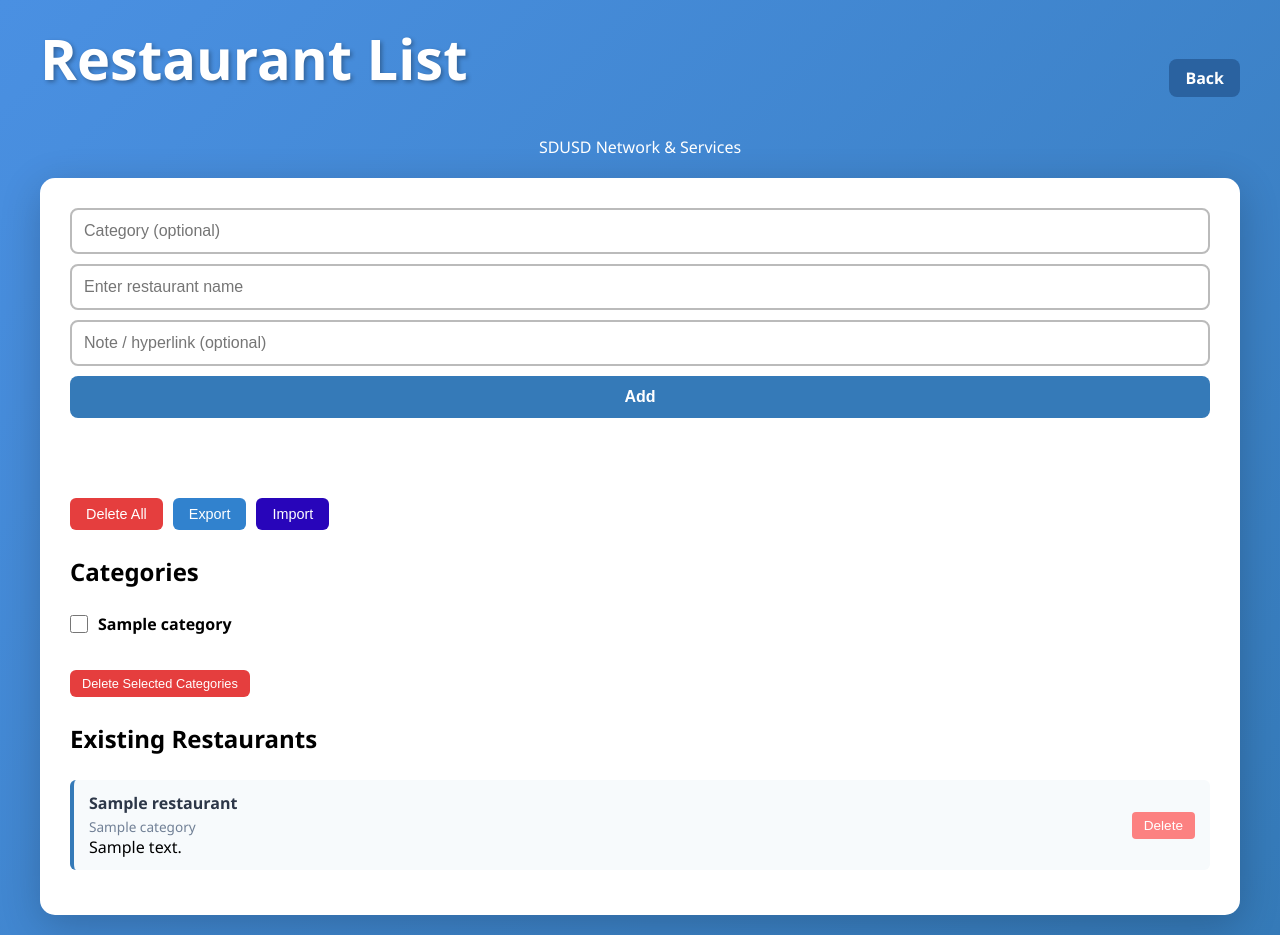
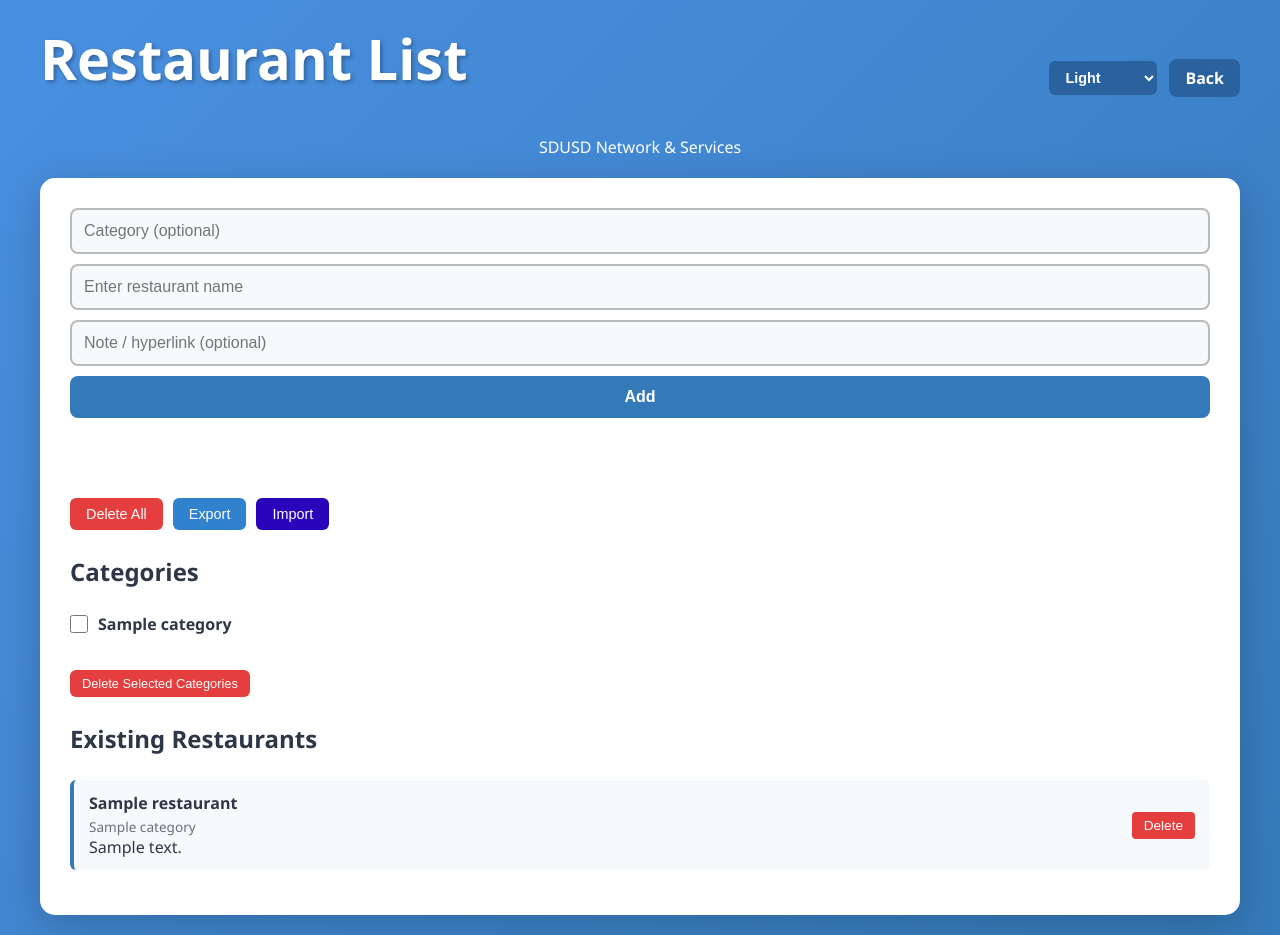
Before and after one commit to skywolfz/22.Lunch_Roulette, a Flask app: page /admin in a window 1280 px wide. Run offline with Flask 3, Linux system fonts and the light colour scheme; tables that the repository leaves empty hold one stand-in row (values such as "Sample post").

Commit message:
phase six: improved category dropdown with auto-save and themes

```diff
--- a/app/models.py
+++ b/app/models.py
@@ -37,3 +37,13 @@ class Stats(db.Model):
     __tablename__ = 'stats'
     key = db.Column(db.String(50), primary_key=True)
     value = db.Column(db.Integer, nullable=False, default=0)
+
+
+class Theme(db.Model):
+    __tablename__ = 'theme'
+    id = db.Column(db.Integer, primary_key=True)
+    name = db.Column(db.String(100), unique=True, nullable=False)
+    display_name = db.Column(db.String(100), nullable=False)
+
+    def to_dict(self):
+        return {'id': self.id, 'name': self.name, 'display_name': self.display_name}
--- a/app/routes.py
+++ b/app/routes.py
@@ -1,7 +1,7 @@
 from flask import Blueprint, render_template, request, jsonify
 import random
 from app import db
-from app.models import Restaurant, Category, Stats
+from app.models import Restaurant, Category, Stats, Theme
 
 main_bp = Blueprint('main', __name__)
 
@@ -207,3 +207,11 @@ def import_data():
     except Exception as e:
         db.session.rollback()
         return jsonify({'error': f'Import failed: {str(e)}'}), 500
+
+
+# Theme endpoints
+@main_bp.route('/api/themes', methods=['GET'])
+def get_themes():
+    """Get all available themes"""
+    themes = Theme.query.all()
+    return jsonify([t.to_dict() for t in themes])
--- a/app/static/style.css
+++ b/app/static/style.css
@@ -4,9 +4,96 @@
     box-sizing: border-box;
 }
 
+:root {
+    --primary-color: #4a90e2;
+    --primary-dark: #357ab8;
+    --primary-darker: #224f88;
+    --primary-light: #f0f4ff;
+    --secondary-color: #2a62a0;
+    --text-primary: white;
+    --text-secondary: #2d3748;
+    --border-color: #bbb;
+    --hover-bg: #edf2f7;
+    --error-color: #e53e3e;
+    --success-color: #2d7a3c;
+    --info-color: #3182ce;
+    --warning-color: #2805ba;
+    --bg-primary: white;
+    --bg-secondary: #f7fafc;
+}
+
+body.theme-dark {
+    --primary-color: #1a202c;
+    --primary-dark: #2d3748;
+    --primary-darker: #4a5568;
+    --primary-light: #2d3748;
+    --secondary-color: #4a5568;
+    --text-primary: #e2e8f0;
+    --text-secondary: #cbd5e0;
+    --border-color: #4a5568;
+    --hover-bg: #2d3748;
+    --bg-primary: #1a202c;
+    --bg-secondary: #2d3748;
+}
+
+body.theme-nord {
+    --primary-color: #5e81ac;
+    --primary-dark: #4c566a;
+    --primary-darker: #3b4252;
+    --secondary-color: #81a1c1;
+    --text-primary: #eceff4;
+    --text-secondary: #d8dee9;
+    --border-color: #4c566a;
+    --hover-bg: #3b4252;
+    --bg-primary: #2e3440;
+    --bg-secondary: #3b4252;
+}
+
+body.theme-dracula {
+    --primary-color: #44475a;
+    --primary-dark: #282a36;
+    --primary-darker: #1e1f29;
+    --secondary-color: #6272a4;
+    --text-primary: #f8f8f2;
+    --text-secondary: #f8f8f2;
+    --border-color: #44475a;
+    --hover-bg: #44475a;
+    --error-color: #ff5555;
+    --success-color: #50fa7b;
+    --info-color: #8be9fd;
+    --bg-primary: #282a36;
+    --bg-secondary: #44475a;
+}
+
+body.theme-solarized {
+    --primary-color: #268bd2;
+    --primary-dark: #073642;
+    --primary-darker: #002b36;
+    --secondary-color: #2aa198;
+    --text-primary: #93a1a1;
+    --text-secondary: #586e75;
+    --border-color: #073642;
+    --hover-bg: #073642;
+    --bg-primary: #fdf6e3;
+    --bg-secondary: #eee8d5;
+}
+
+body.theme-ocean {
+    --primary-color: #0074d9;
+    --primary-dark: #004085;
+    --primary-darker: #003366;
+    --secondary-color: #2196f3;
+    --text-primary: #ffffff;
+    --text-secondary: #2c3e50;
+    --border-color: #2196f3;
+    --hover-bg: #e3f2fd;
+    --bg-primary: #f0f5ff;
+    --bg-secondary: #e8f0ff;
+}
+
 body {
     font-family: 'Segoe UI', Tahoma, Geneva, Verdana, sans-serif;
-    background: linear-gradient(135deg, #4a90e2 0%, #357ab8 100%);
+    background: linear-gradient(135deg, var(--primary-color) 0%, var(--primary-dark) 100%);
     min-height: 100vh;
     padding: 20px;
 }
@@ -17,9 +104,31 @@ body {
     align-items: center;
 }
 
+.header-controls {
+    display: flex;
+    gap: 12px;
+    align-items: center;
+}
+
+.theme-selector {
+    padding: 8px 12px;
+    background-color: var(--secondary-color);
+    color: var(--text-primary);
+    border: none;
+    border-radius: 6px;
+    cursor: pointer;
+    font-size: 0.9rem;
+    font-weight: bold;
+    transition: background-color 0.3s;
+}
+
+.theme-selector:hover {
+    background-color: var(--primary-darker);
+}
+
 .admin-link {
-    color: white;
-    background-color: #2a62a0;
+    color: var(--text-primary);
+    background-color: var(--secondary-color);
     padding: 8px 16px;
     border-radius: 8px;
     text-decoration: none;
@@ -55,11 +164,12 @@ body {
 .main-content {
     display: flex;
     gap: 30px;
-    background: white;
+    background: var(--bg-primary);
     border-radius: 15px;
     padding: 30px;
     box-shadow: 0 10px 40px rgba(0, 0, 0, 0.2);
     min-height: 600px;
+    color: var(--text-secondary);
 }
 
 .left-panel {
@@ -348,46 +471,38 @@ input[type="text"]:focus {
 }
 
 .restaurant-item {
-    background-color: #f7fafc;
+    background-color: var(--bg-secondary);
     padding: 12px 15px;
     margin-bottom: 10px;
     border-radius: 6px;
-    border-left: 4px solid #357ab8;
+    border-left: 4px solid var(--primary-dark);
     display: flex;
     justify-content: space-between;
     align-items: center;
     transition: background-color 0.2s;
 }
 
-.restaurant-note a {
-    color: #2a62a0;
-    text-decoration: underline;
-}
-
 .restaurant-item:hover {
-    background-color: #edf2f7;
-}
-
-.restaurant-info {
-    flex: 1;
+    background-color: var(--hover-bg);
 }
 
 .restaurant-name {
     font-weight: bold;
-    color: #2d3748;
+    color: var(--text-secondary);
     font-size: 1rem;
 }
 
 .restaurant-category {
     font-size: 0.85rem;
-    color: #718096;
+    color: var(--text-secondary);
     margin-top: 3px;
+    opacity: 0.7;
 }
 
 
 .restaurant-delete {
-    background-color: #fc8181;
-    color: white;
+    background-color: var(--error-color);
+    color: var(--text-primary);
     border: none;
     border-radius: 4px;
     padding: 6px 12px;
--- /dev/null
+++ b/app/static/themes.js
@@ -0,0 +1,46 @@
+// Theme management
+document.addEventListener('DOMContentLoaded', function() {
+    const themeSelector = document.getElementById('themeSelector');
+    if (!themeSelector) return;
+
+    // Load available themes
+    loadThemes();
+
+    // Restore saved theme preference
+    const savedTheme = localStorage.getItem('preferredTheme') || 'light';
+    applyTheme(savedTheme);
+    themeSelector.value = savedTheme;
+
+    // Listen for theme changes
+    themeSelector.addEventListener('change', (e) => {
+        const selectedTheme = e.target.value;
+        applyTheme(selectedTheme);
+        localStorage.setItem('preferredTheme', selectedTheme);
+    });
+
+    async function loadThemes() {
+        try {
+            const response = await fetch('/api/themes');
+            const themes = await response.json();
+            themeSelector.innerHTML = '';
+            themes.forEach(theme => {
+                const option = document.createElement('option');
+                option.value = theme.name;
+                option.textContent = theme.display_name;
+                themeSelector.appendChild(option);
+            });
+        } catch (error) {
+            console.error('Error loading themes:', error);
+        }
+    }
+
+    function applyTheme(themeName) {
+        // Remove all theme classes
+        document.body.classList.remove('theme-light', 'theme-dark', 'theme-nord', 'theme-dracula', 'theme-solarized', 'theme-ocean');
+
+        // Add the selected theme class (if not light, which is default)
+        if (themeName && themeName !== 'light') {
+            document.body.classList.add(`theme-${themeName}`);
+        }
+    }
+});
--- a/app/templates/admin.html
+++ b/app/templates/admin.html
@@ -10,7 +10,10 @@
     <div class="container">
         <div class="header-row">
             <h1 class="title">Restaurant List</h1>
-            <a href="/" class="admin-link">Back</a>
+            <div class="header-controls">
+                <select id="themeSelector" class="theme-selector"></select>
+                <a href="/" class="admin-link">Back</a>
+            </div>
         </div>
         <div class="subtitle">SDUSD Network & Services</div>
 
@@ -42,5 +45,6 @@
         </div>
     </div>
     <script src="{{ url_for('static', filename='admin.js') }}"></script>
+    <script src="{{ url_for('static', filename='themes.js') }}"></script>
 </body>
 </html>
```
Also changed, not shown: other parts of app/static/style.css (+31 -18 lines), app/__init__.py (+15 -0 lines), app/static/admin.js (+35 -29 lines), app/templates/index.html (+6 -1 lines).
